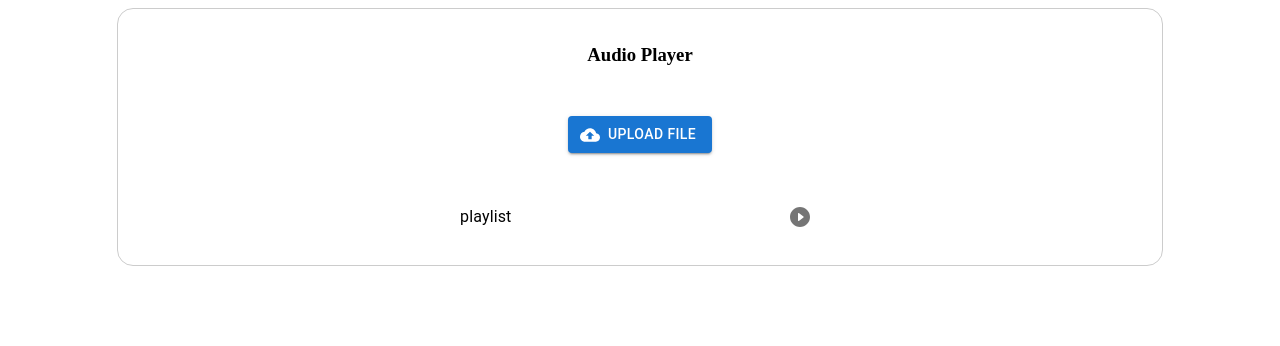
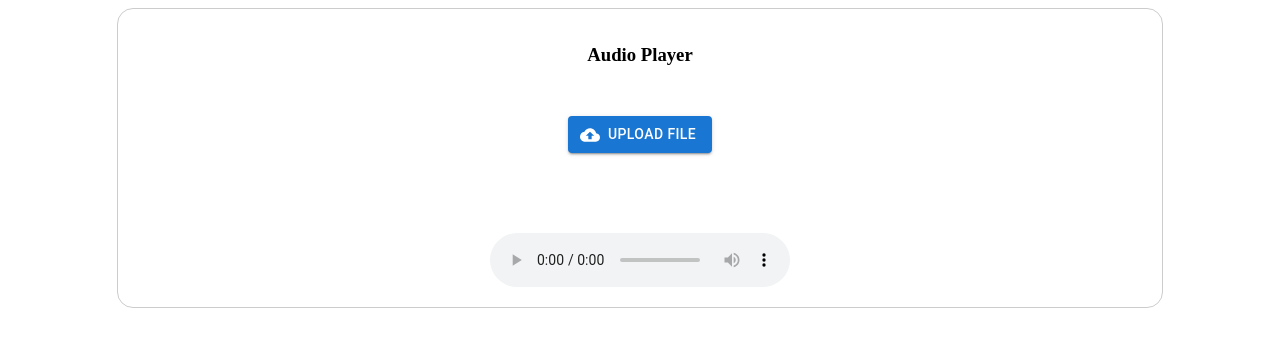
Before and after one commit to Subham7769/Player-IoTReady-, a React (Create React App) app: page / in a window 1280 px wide. Shown: the top 346 px of the page. Built offline with nearby package versions, Linux system fonts and the light colour scheme.

Commit message:
code upgrades

```diff
--- a/src/Components/Player/Player.jsx
+++ b/src/Components/Player/Player.jsx
@@ -12,10 +12,8 @@ import PlayCircleFilledWhiteRoundedIcon from '@mui/icons-material/PlayCircleFill
 
 const Player = () => {
 
-  const [playlist, setPlaylist] = useState([{
-    name: 'playlist',
-    author:"shubham"
-  }]);
+  const [url, setUrl] = useState();
+  const [playlist, setPlaylist] = useState([]);
   const VisuallyHiddenInput = styled('input')({
     clip: 'rect(0 0 0 0)',
     clipPath: 'inset(50%)',
@@ -27,9 +25,33 @@ const Player = () => {
     whiteSpace: 'nowrap',
     width: 1,
   });
-  const handleChange = ()=>{
-    alert('Please select');
-  }
+
+  const handleChange = (e) => {
+    const files = e.target.files;
+
+    Promise.all(Array.from(files).map(file => {
+      return new Promise((resolve, reject) => {
+        const reader = new FileReader();
+        reader.onload = function(event) {
+          resolve({ name: file.name, url: event.target.result });
+        };
+        reader.onerror = function(error) {
+          reject(error);
+        };
+        reader.readAsDataURL(file);
+      });
+    })).then(newPlaylist => {
+      setPlaylist(prevList => [...prevList, ...newPlaylist]);
+      alert('Playlist Created');
+    }).catch(error => {
+      console.error('Error reading file:', error);
+    });
+  };
+
+  const handleClick = (url) => {
+    console.log(playlist)
+    setUrl(url);
+  };
 
   return (
     <div className="player">
@@ -41,20 +63,20 @@ const Player = () => {
           variant="contained"
           tabIndex={-1}
           startIcon={<CloudUploadIcon />}
-
         >
           Upload file
-          <VisuallyHiddenInput type="file" id="uploadedFile" onChange={handleChange}/>
+          <VisuallyHiddenInput type="file" id="uploadedFile" accept=".mp3" multiple onChange={handleChange} />
         </Button>
       </div>
       <div className="listSection">
         <List sx={{ width: '100%', maxWidth: 360, bgcolor: 'background.paper' }}>
-      {playlist.map((item,index) => (
+          {playlist.map((item, index) => (
             <ListItem
-          key={item+index}
+              key={index}
               disableGutters
+              onClick={() => handleClick(item.url)}
               secondaryAction={
-            <IconButton aria-label="play">
+                <IconButton aria-label="play" >
                   <PlayCircleFilledWhiteRoundedIcon />
                 </IconButton>
               }
@@ -64,6 +86,12 @@ const Player = () => {
           ))}
         </List>
       </div>
+      <div className="playerSection">
+        <audio controls>
+          <source src={url} type="audio/mpeg" />
+          Your browser does not support the audio tag.
+        </audio>
+      </div>
     </div>
   );
 };
```
Lines whose indentation alone changed are shown as unchanged.
